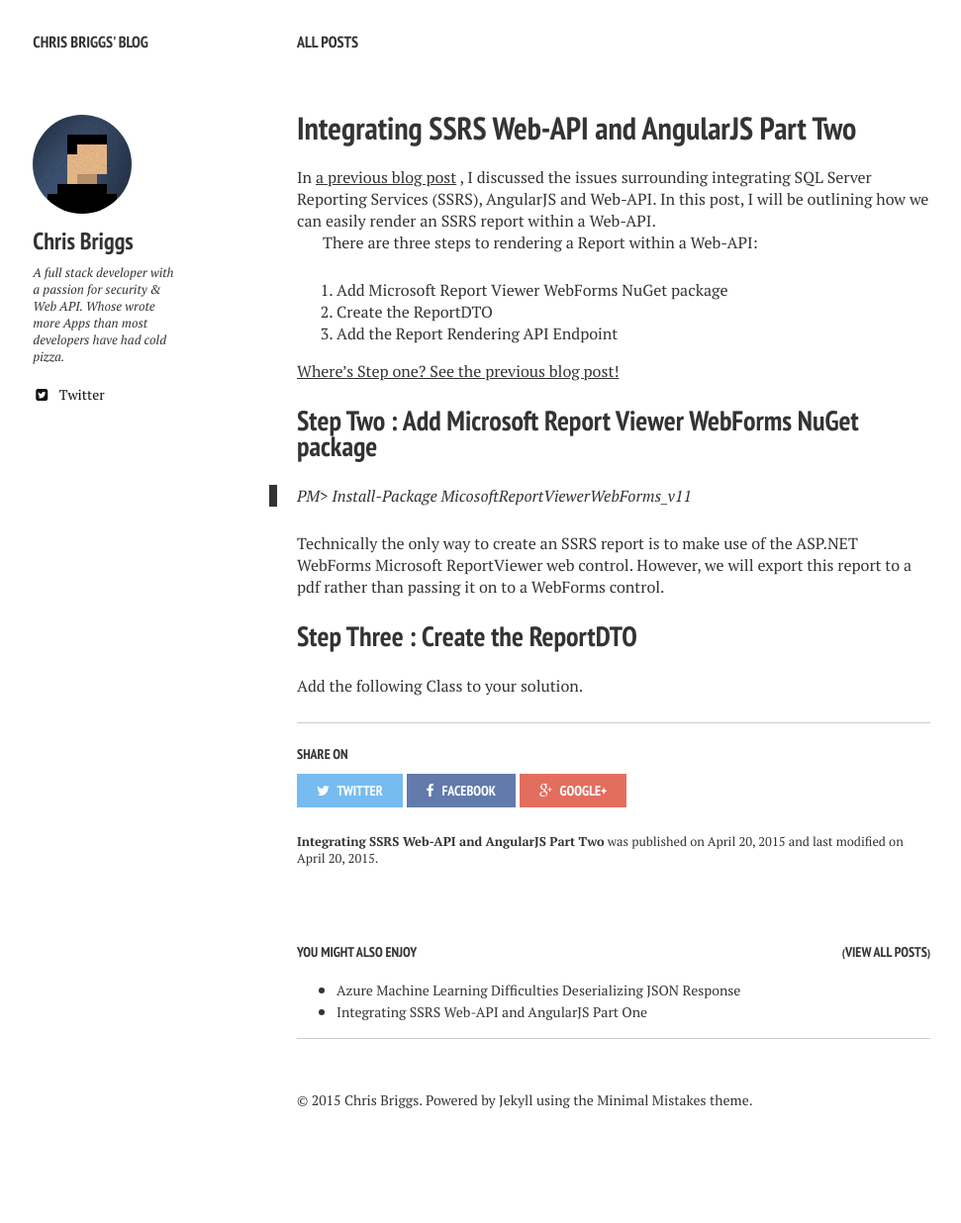
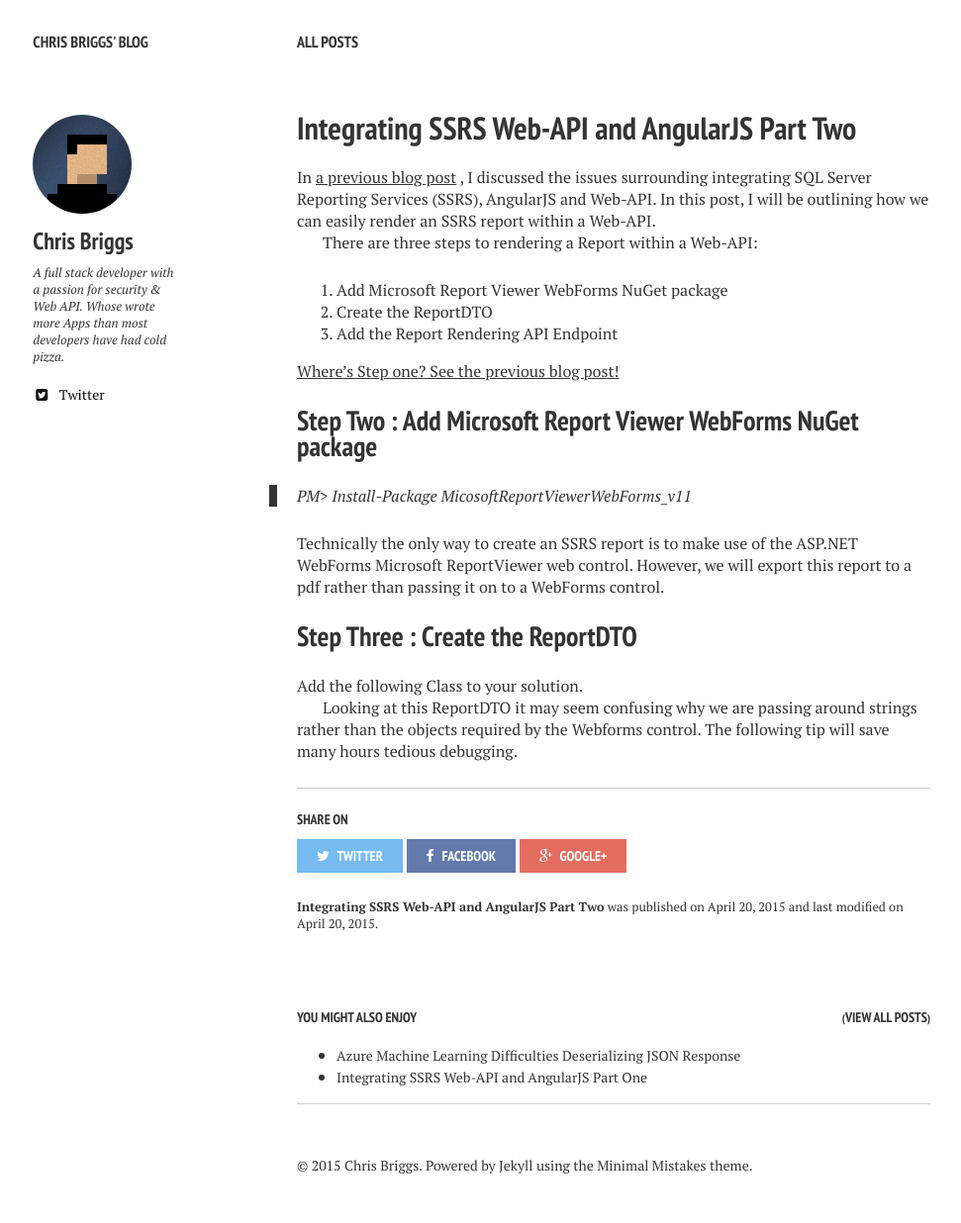
Before and after one commit to Briggsc28/briggsc28.github.io, a Jekyll site: the page built from _posts/2015-04-20-How-to-Integrate-SSRS-and-WebAPI.md, in a window 1280 px wide. Shown: the whole page at 99% size, without its empty margins (20-991 px from the left). Built offline with Jekyll 4.4.1, drawn with Linux system fonts in a browser that asks for light colours; nearby versions of some CDN libraries; before the commit the page ends 1170 px from its top, so only the background shows below that.

Commit message:
Testing 4

```diff
--- a/_posts/2015-04-20-How-to-Integrate-SSRS-and-WebAPI.md
+++ b/_posts/2015-04-20-How-to-Integrate-SSRS-and-WebAPI.md
@@ -31,3 +31,5 @@
 ## Step Three : Create the ReportDTO
 
 Add the following Class to your solution.
+
+Looking at this ReportDTO it may seem confusing why we are passing around strings rather than the objects required by the Webforms control. The following tip will save many hours tedious debugging.
```
